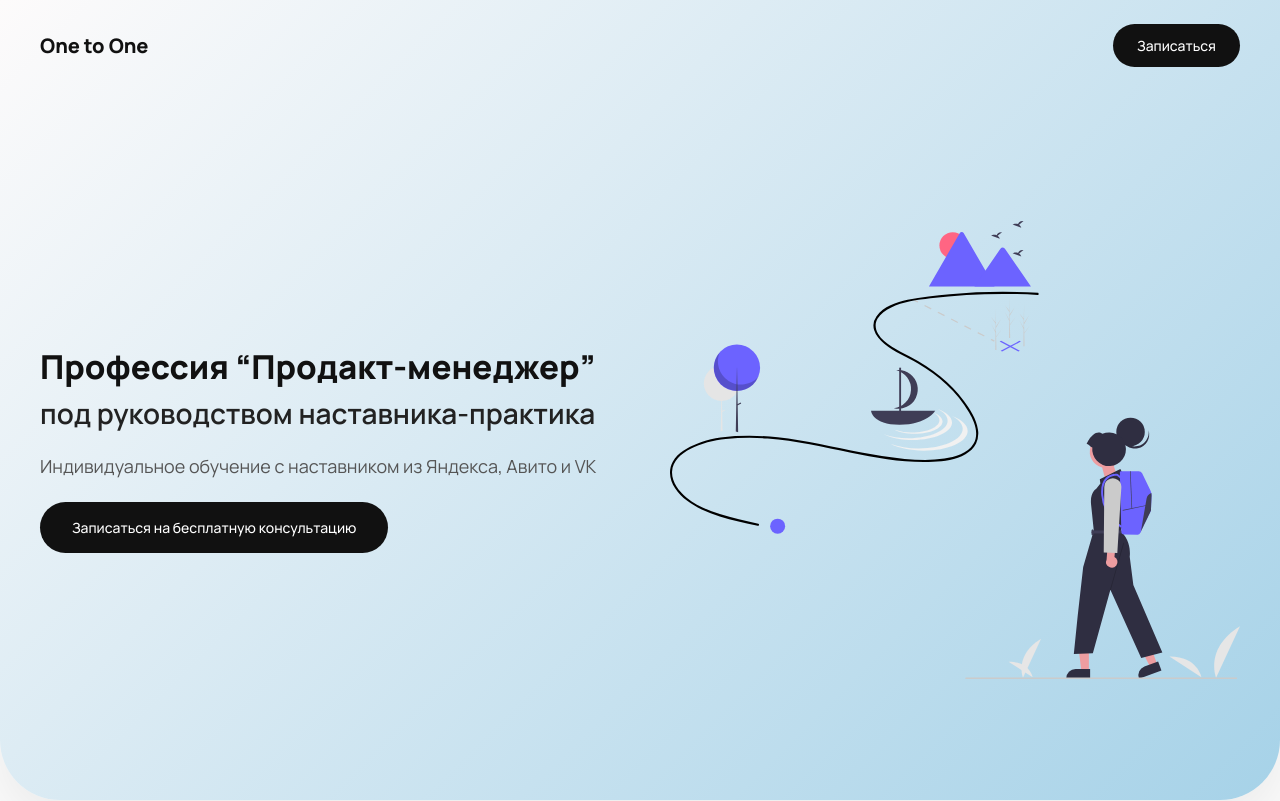
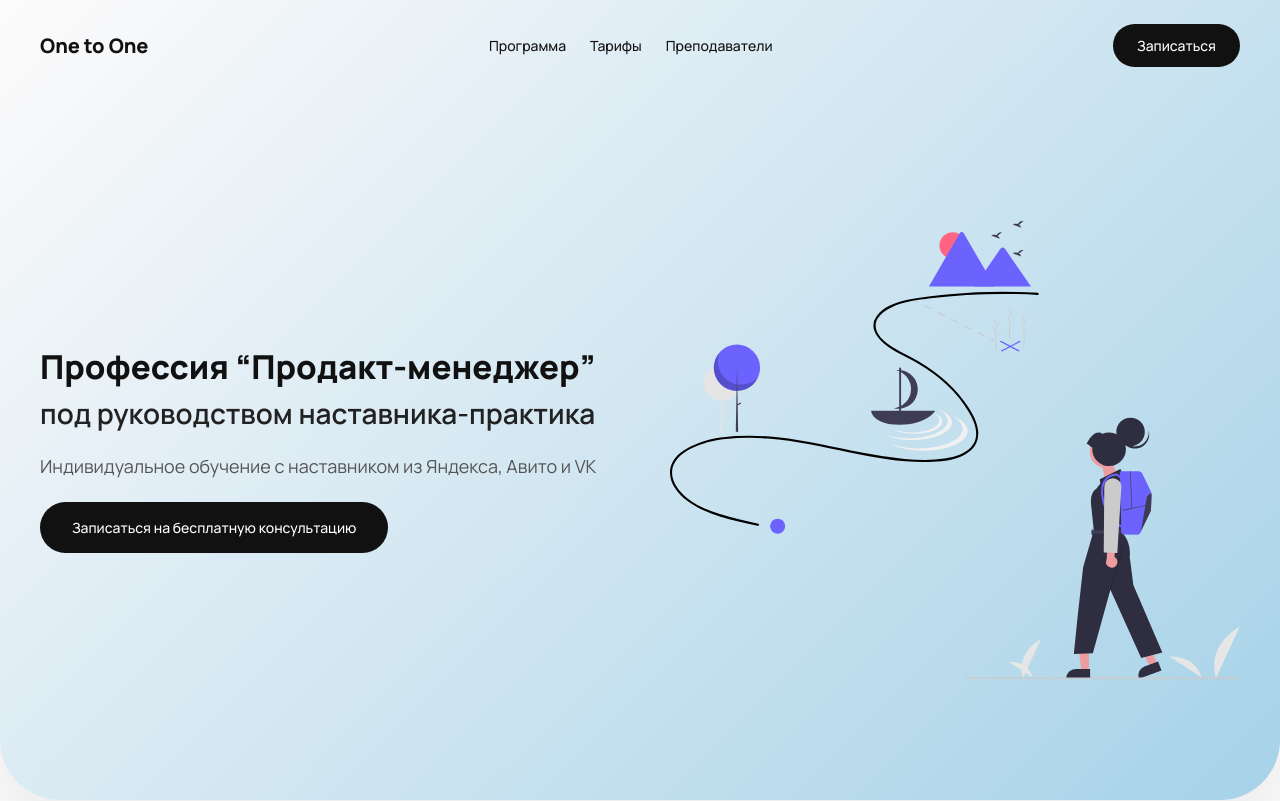
Before and after one commit to Ayraek/new-page-one-to-one, a React (Vite) app: page / in a window 1280 px wide. Shown: the top 801 px of the page. Built offline with nearby package versions, Linux system fonts and the light colour scheme.

Commit message:
Add header navigation links

```diff
--- a/src/components/AboutProgram/AboutProgram.tsx
+++ b/src/components/AboutProgram/AboutProgram.tsx
@@ -23,7 +23,7 @@ const AboutProgram: React.FC = () => {
   const [showProgram, setShowProgram] = useState(false);
 
   return (
-    <section className={styles.programs}>
+    <section id="AboutProgram" className={styles.programs}>
       {showProgram && <ProgramModal onClose={() => setShowProgram(false)} />}
       <h2 className={styles.title}>Программы обучения</h2>
       <div className={styles.grid}>
--- a/src/components/Header/Header.module.css
+++ b/src/components/Header/Header.module.css
@@ -23,7 +23,7 @@
     color: #111;
   }
 
-  .button {
+.button {
     background-color: #111;
     color: #fff;
     font-weight: 500;
@@ -33,4 +33,20 @@
     border-radius: 999px;
     cursor: pointer;
     transition: background-color 0.3s ease;
-  }
+}
+
+.nav {
+    display: flex;
+    gap: 24px;
+}
+
+.link {
+    color: #111;
+    font-size: 14px;
+    font-weight: 500;
+    text-decoration: none;
+}
+
+.link:hover {
+    text-decoration: underline;
+}
--- a/src/components/Header/Header.tsx
+++ b/src/components/Header/Header.tsx
@@ -10,6 +10,11 @@ const Header: React.FC = () => {
         <ConsultationForm onClose={() => setShowForm(false)} />
       )}
       <div className={styles.logo}>One to One</div>
+      <nav className={styles.nav}>
+        <a href="#AboutProgram" className={styles.link}>Программа</a>
+        <a href="#Price" className={styles.link}>Тарифы</a>
+        <a href="#Teachers" className={styles.link}>Преподаватели</a>
+      </nav>
       <button
         className={styles.button}
         onClick={() => setShowForm(true)}
--- a/src/components/Pricing/Pricing.tsx
+++ b/src/components/Pricing/Pricing.tsx
@@ -48,7 +48,7 @@ const plans = [
 
 const Pricing: React.FC = () => {
   return (
-    <section className={styles.pricing}>
+    <section id="Price" className={styles.pricing}>
       <h2 className={styles.title}>Стоимость</h2>
       <div className={styles.grid}>
         {plans.map((plan, index) => (
--- a/src/components/Teachers/Teachers.tsx
+++ b/src/components/Teachers/Teachers.tsx
@@ -27,7 +27,7 @@ const teachers = [
 
 const Teachers: React.FC = () => {
   return (
-    <section className={styles.teachers}>
+    <section id="Teachers" className={styles.teachers}>
       <h2 className={styles.title}>Преподаватели</h2>
       <div className={styles.grid}>
         {teachers.map((teacher, index) => (
```
